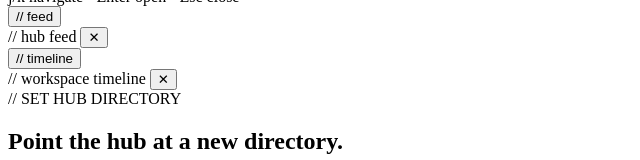
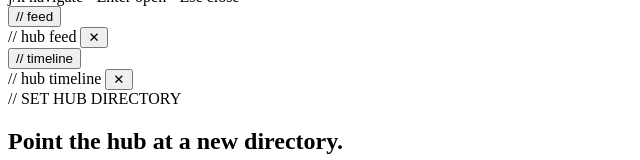
Before and after one commit to auth-02/hub, a plain HTML site: page templates/template.html in a window 1280 px wide. Shown: the part 236-396 px from the top of the page, without its empty margins (0-640 px from the left). Drawn offline with Linux system fonts and the light colour scheme.

Commit message:
Rename workspace timeline to hub timeline
Co-Authored-By: Claude Sonnet 4.6 <noreply@anthropic.com>

```diff
--- a/templates/template.html
+++ b/templates/template.html
@@ -201,7 +201,7 @@ footer{{margin-top:40px;border-top:1px solid var(--line);padding-top:12px;font-f
 <button class="feed-tab" id="tl-tab" style="top:270px">// timeline</button>
 <div class="feed-drawer" id="tl-drawer">
   <div class="feed-drawer-header">
-    <span class="feed-drawer-title">// workspace timeline</span>
+    <span class="feed-drawer-title">// hub timeline</span>
     <button class="feed-drawer-close" id="tl-close">✕</button>
   </div>
   <div id="hub-timeline"></div>
```
